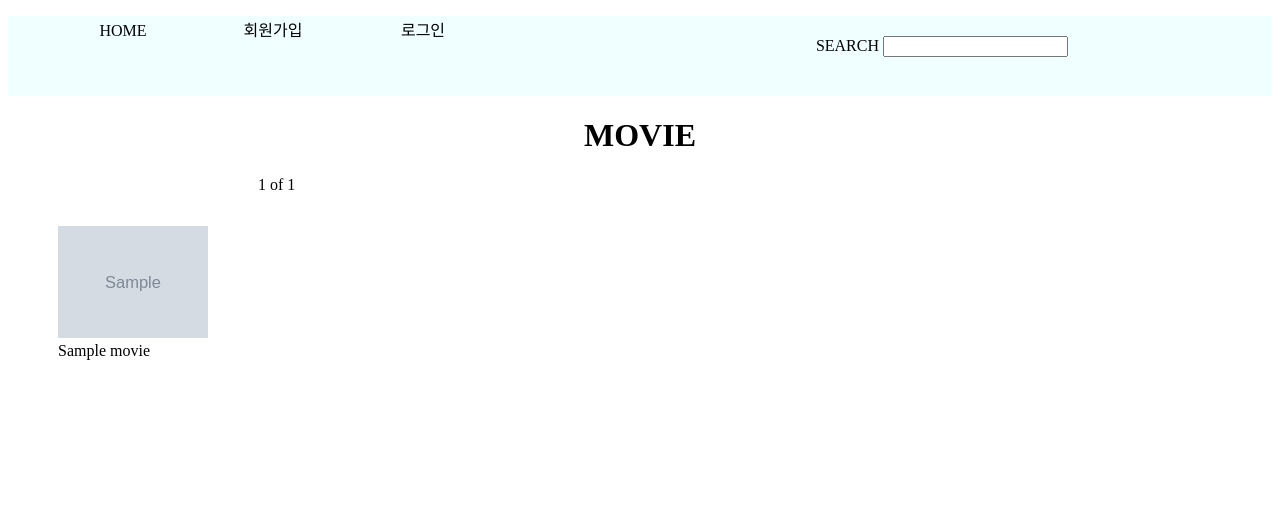
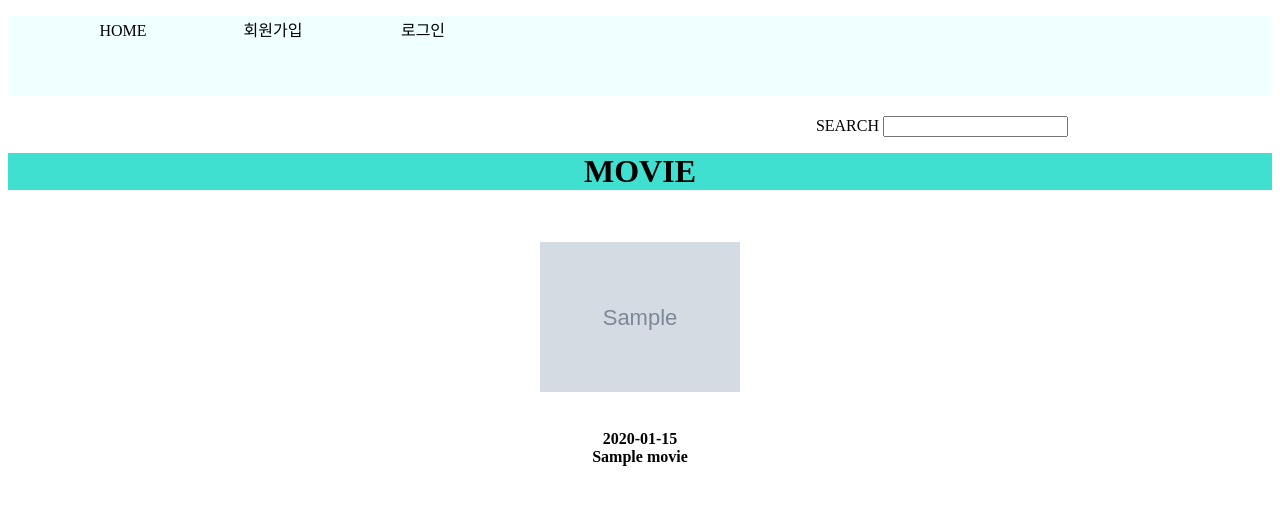
Before and after one commit to kosmos992/miniHT, a Django app: page / in a window 1280 px wide. Shown: the top 511 px of the page. Run offline with Django 3.2, Linux system fonts and the light colour scheme; tables that the repository leaves empty hold one stand-in row (values such as "Sample post"); grey boxes marked "Sample" are stand-in pictures.

Commit message:
main css

```diff
--- a/myproject/movie/templates/home.html
+++ b/myproject/movie/templates/home.html
@@ -1,39 +1,58 @@
 {% extends 'base.html' %}
+<style>
+    {% block css_content %}
+    /* h1 {color: red;} */
+    #title {text-align: center; background-color:turquoise;}
+    #poster {float: left; padding: 30px; text-align: center; }
+    #paginator { display:block; margin: 0px auto; text-align: center;}
+    #contents {display:flex;justify-content:center;}
+    #movieinfo {font-size: 16px; font-weight: bold; width: 220px;}
+    .page {
+        display: inline-block;
+        padding: 0.7em 1em;
+        border-radius: 12px;
+        color: #35558A;
+        font-weight: bold;
+        letter-spacing: 2px;
+        text-decoration: none;
+        background-position: 1% 50%;
+        background-size: 400% 300%;
+        border: 1px solid #35558A;}
+
+    .page:hover {}
+    {% endblock %}
+</style>
+
+
     {% block content %}
+        <h1 id="title">MOVIE</h1>
+        <div id="contents">
 
-    <header>
-        <style>
-            #title {text-align: center;}
-            #poster {float: left; padding: 50px; margin:0 auto; }
-            .paginator {background-color: beige; width: 300px;}
-
-        </style>
-    </header>
-      <body>
-        <h1 id="title">MOVIE</h1>
-    {% for movie in movies %}
+        {% for movie in movies %}
         <div id="poster">
-        <img src = "{{movie.poster_url}}" width="150px">
+        <img src = "{{movie.poster_url}}" width="200px">
+        <br> <br>
+        <p id="movieinfo">
+        {{movie.release_date}}
         <br>
         {{movie.title_kor}}
         </div>
-    {% endfor %}
+        </p>
+        {% endfor %}
+        </div>
 
-
-    <div>
+        <div id="paginator">
         {% if movies.has_previous %}
-        <a href="?page=1">처음</a>
-        <a href="?page={{movies.previous_page_number}}">이전</a>
+        <a class="page" href="?page=1">처음</a>
+        <a class="page" href="?page={{movies.previous_page_number}}">이전</a>
         {% endif %}
 
-        <span>{{movies.number}}</span>
+        <!-- <span>{{movies.number}}</span>
         <span>of</span>
-        <span>{{movies.paginator.num_pages}}</span>
+        <span>{{movies.paginator.num_pages}}</span> -->
         {% if movies.has_next %}
-        <a href="?page={{movies.next_page_number}}">다음</a>
-        <a href="?page={{movies.paginator.num_pages}}">마지막</a>
+        <a class="page" href="?page={{movies.next_page_number}}">다음</a>
+        <a class="page" href="?page={{movies.paginator.num_pages}}">마지막</a>
         {% endif %}
-      </div>
-    </body>
-
+        </div>
     {% endblock %}
--- a/myproject/movie/views.py
+++ b/myproject/movie/views.py
@@ -10,7 +10,7 @@ from django.core.paginator import Paginator
 def home(request):
     movies = Movie.objects.all()
 #    staff = Staff.objects.all()
-    paginator = Paginator(movies, 3) # blogs를 3개씩 쪼갠다
+    paginator = Paginator(movies, 5) # blogs를 3개씩 쪼갠다
     page = request.GET.get('page') # 해당 정보가 오지 않아도 넘어간다
     paginated_movies = paginator.get_page(page)
     return render(request, 'home.html', {'movies': paginated_movies})
@@ -40,9 +40,9 @@ def init_db(request):
             staff.role = s['role']
             staff.image_url = s['image_url']
             staff.movie = mv
-        staff.save()
+            staff.save()
 
-    return redirect('index')
+    return redirect('home')
 
 def login_view(request):
   if request.method == 'POST':
--- a/myproject/myproject/templates/base.html
+++ b/myproject/myproject/templates/base.html
@@ -5,7 +5,9 @@
     #navbar {background-color: azure; height: 80px;}
     #navbar ul li {list-style: none; color: white; float: left; line-height: 30px; vertical-align: middle; text-align: center;}
     #navbar .nav {text-decoration: none; color:black; display: block; width: 150px;}
-    #search {position: absolute; right: 15%; padding: 20px;}
+    #search {position: absolute; right: 15%; padding: 20px; height: 50px;}
+    {% block css_content %}
+    {% endblock %}
 </style>
 </head>
 <body>
@@ -19,10 +21,11 @@
            <li><a class="nav" href="{% url 'login' %}"> 로그인 </a></li>
            {% endif %}
         </ul>
-        <form id="search" action="{% url 'home' %}">
-            SEARCH <input type="text" name="query">
-          </form>
     </nav>
+
+    <form id="search" action="{% url 'home' %}">
+        SEARCH <input type="text" name="query">
+      </form> <br><br>
     {% block content %}
     {% endblock %}
 </body>
```
Also changed, not shown: myproject/movie/migrations/0001_initial.py, myproject/movie/migrations/0002_customuser.py (deleted), myproject/movie/migrations/0003_comment.py (deleted).
